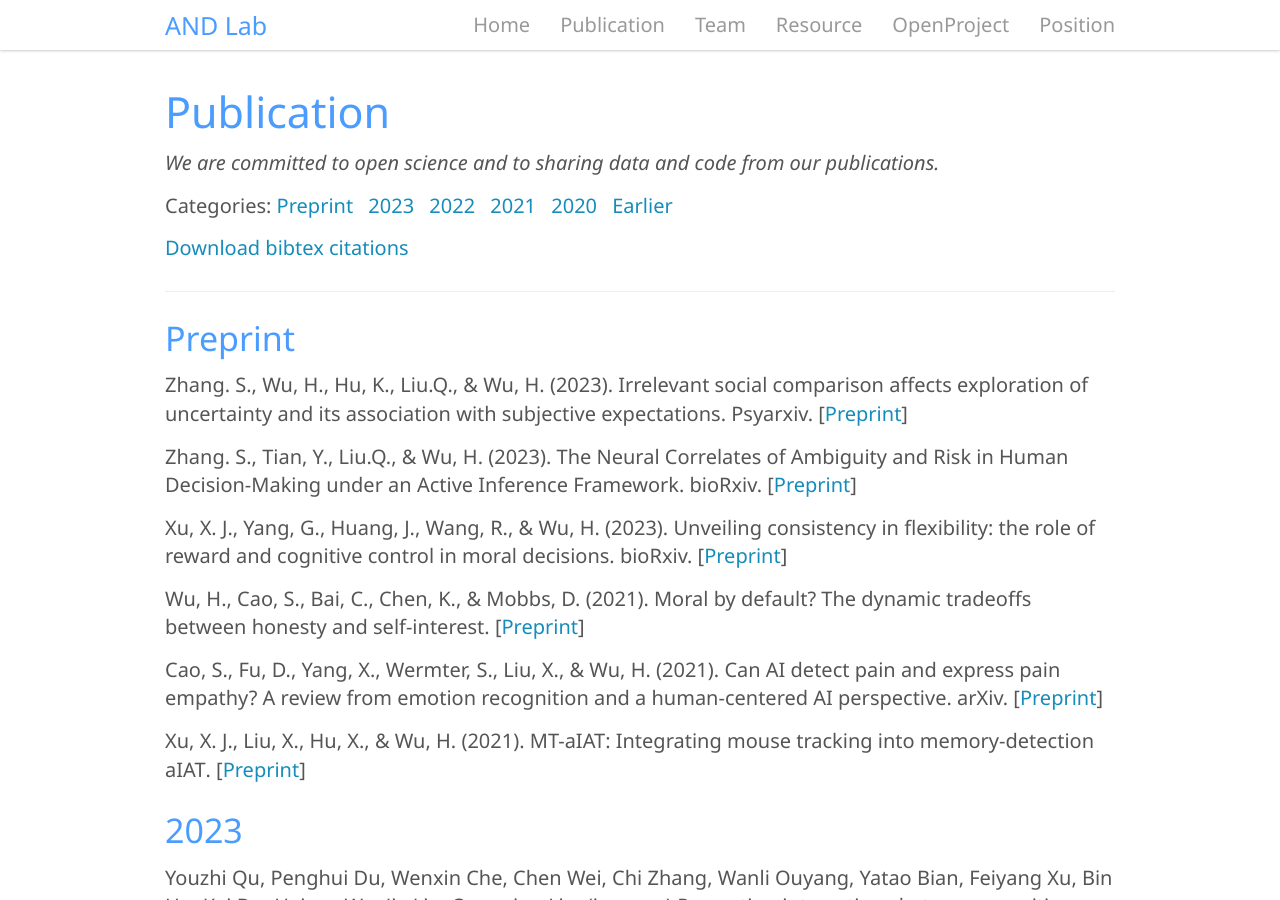
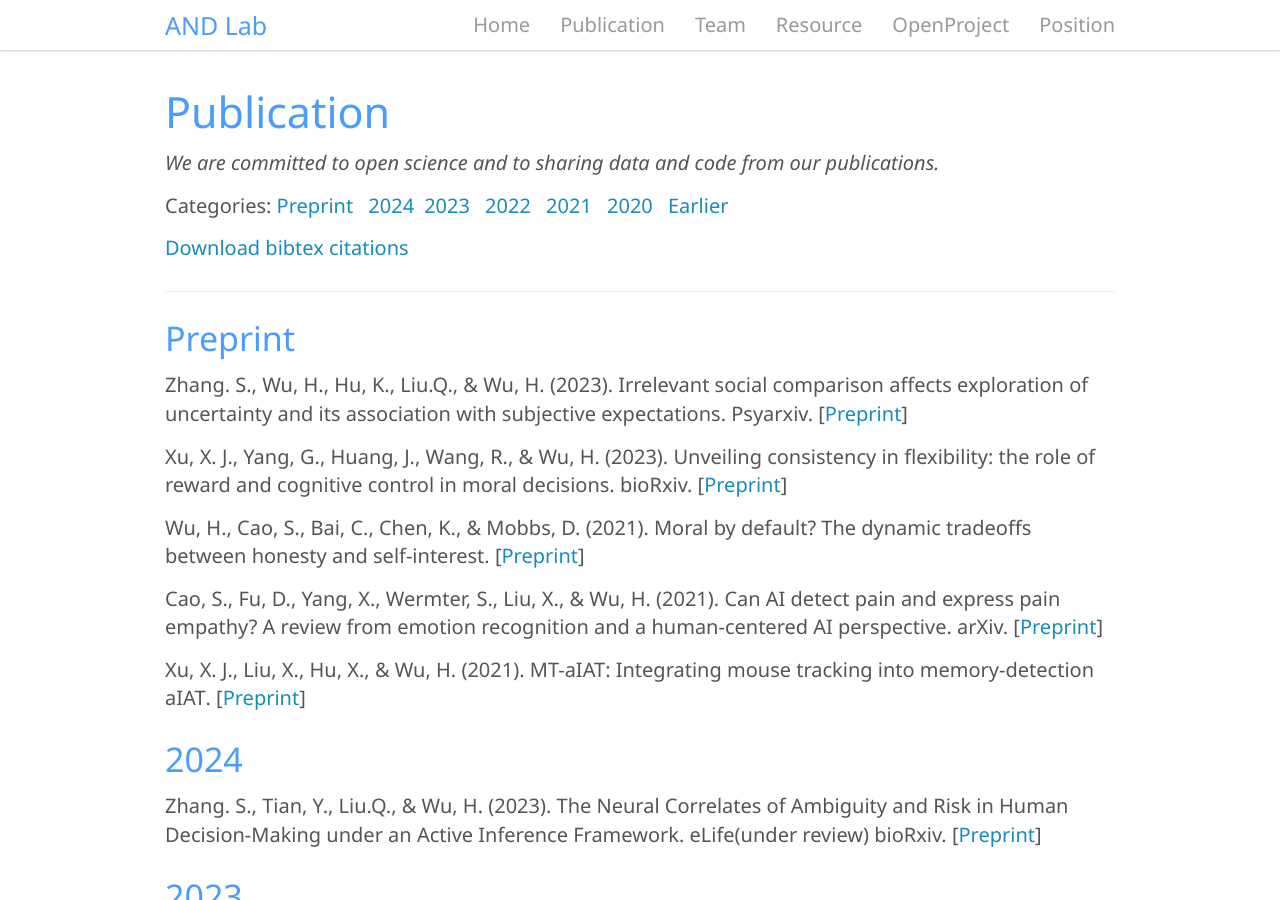
Before and after one commit to andlab-um/lab-website, a Jekyll site: the page built from _pages/publication.md, in a window 1280 px wide and 900 px high. Built offline with Jekyll 4.4.1, drawn with Linux system fonts in a browser that asks for light colours; nearby versions of some CDN libraries.

Commit message:
Update publication.md

```diff
--- a/_pages/publication.md
+++ b/_pages/publication.md
@@ -9,7 +9,7 @@ permalink: /publication
 ## Publication
 *We are committed to open science and to sharing  data and code from our publications.*
 
-**Categories:** [Preprint](#preprint)&ensp; [2023](#2023)&ensp; [2022](#2022)&ensp; [2021](#2021)&ensp; [2020](#2020)&ensp; [Earlier](#earlier)
+**Categories:** [Preprint](#preprint)&ensp; [2024](#2024)&ensp;[2023](#2023)&ensp; [2022](#2022)&ensp; [2021](#2021)&ensp; [2020](#2020)&ensp; [Earlier](#earlier)
 
 [Download bibtex citations](/assets/files/ANDlab-publications-Bibtex.bib)
 
@@ -28,6 +27,9 @@ Wu, H., Cao, S., Bai, C., Chen, K., & Mobbs, D. (2021). **Moral by default? The
 Cao, S., Fu, D., Yang, X., Wermter, S., Liu, X., & Wu, H. (2021). **Can AI detect pain and express pain empathy? A review from emotion recognition and a human-centered AI perspective**. arXiv. [[Preprint](https://doi.org/10.48550/ARXIV.2110.04249){:target="_blank"}]
 
 Xu, X. J., Liu, X., Hu, X., & Wu, H. (2021). **MT-aIAT: Integrating mouse tracking into memory-detection aIAT**. [[Preprint](https://doi.org/10.31234/osf.io/ny9xq){:target="_blank"}]
+
+### 2024
+Zhang. S., Tian, Y., Liu.Q., & Wu, H. (2023). **The Neural Correlates of Ambiguity and Risk in Human Decision-Making under an Active Inference Framework**. eLife(under review) bioRxiv. [[Preprint](https://www.biorxiv.org/content/10.1101/2023.09.18.558250v1){:target="_blank"}]
 
 ### 2023
 
```
Also changed, not shown: other parts of _pages/publication.md (+0 -1 lines).
